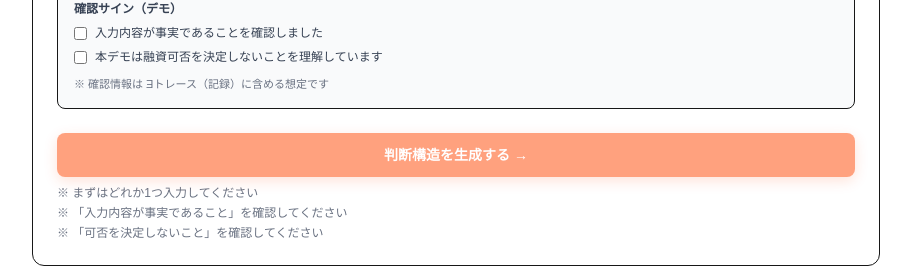
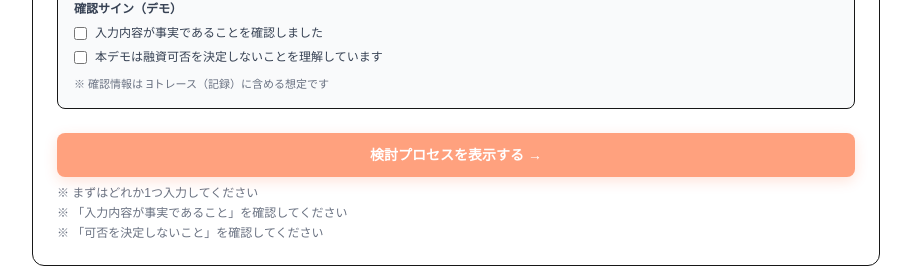
Before and after one commit to HIROYOKOKI/evae-financial-demo, a Next.js app: page / in a window 1280 px wide. Shown: the part 820-1088 px from the top of the page, without its empty margins (184-1095 px from the left). Built offline with nearby package versions, Linux system fonts and the light colour scheme.

Commit message:
Update button text and remove label

```diff
--- a/app/page.tsx
+++ b/app/page.tsx
@@ -346,7 +346,7 @@
               e.currentTarget.style.transform = "translateY(0px)";
             }}
           >
-            {isLoading ? "生成中…" : "判断構造を生成する →"}
+            {isLoading ? "生成中…" : "検討プロセスを表示する →"}
           </button>
 
           {/* ✅ 何が足りないか表示（デモの体験を壊さない） */}
@@ -561,7 +561,7 @@
               </div>
 
               <div className="mt-4 rounded-lg border p-4 text-sm">
-                <div className="font-semibold">決め台詞</div>
+                <div className="font-semibold">　</div>
                 <div className="mt-1 text-gray-700">Ǝトレースが存在する限り、このAIはブラックボックスになりません。</div>
               </div>
 
```
